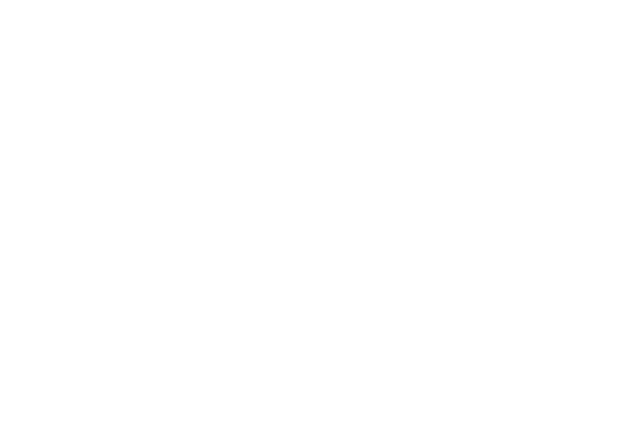
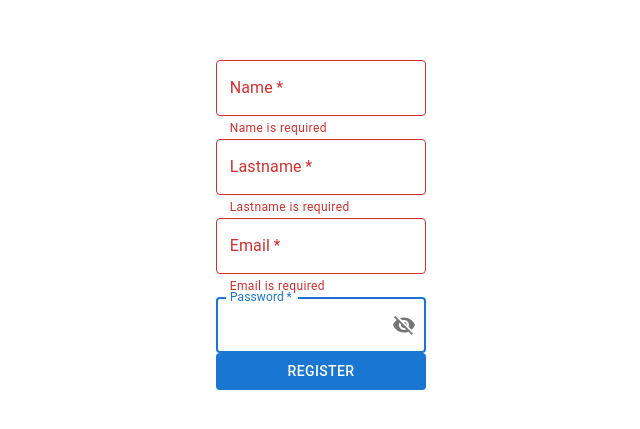
Before and after one commit to michaelhernandez29/stucode, a React (Create React App) app in the folder packages/client/: page / in a window 1280 px wide. Shown: the part 183-612 px from the top of the page, without its empty margins (319-959 px from the left). Built offline with nearby package versions, Linux system fonts and the light colour scheme; no server answers.

Commit message:
feat(client): implement register form

```diff
--- a/packages/client/src/App.js
+++ b/packages/client/src/App.js
@@ -1,5 +1,11 @@
+import Register from './pages/authentication/register';
+
 function App() {
-  return <div className="App"></div>;
+  return (
+    <div className="App">
+      <Register />
+    </div>
+  );
 }
 
 export default App;
--- /dev/null
+++ b/packages/client/src/api/httpClient.js
@@ -0,0 +1,25 @@
+import axios from 'axios';
+
+const HttpClient = axios.create({
+  baseURL: process.env.REACT_APP_API_URL,
+});
+
+HttpClient.interceptors.response.use(
+  function (response) {
+    return response.data;
+  },
+  function (error) {
+    if (error?.response) {
+      return Promise.reject(error.response.data);
+    }
+    return Promise.reject(error);
+  },
+);
+
+const setAuthorizationToken = (token) => {
+  HttpClient.defaults.headers.common['Authorization'] = `Bearer ${token}`;
+};
+
+HttpClient.setAuthorizationToken = setAuthorizationToken;
+
+export default HttpClient;
--- /dev/null
+++ b/packages/client/src/api/services/endpoints.js
@@ -0,0 +1,3 @@
+export default {
+  REGISTER: '/users/register',
+};
--- /dev/null
+++ b/packages/client/src/api/services/userService.js
@@ -0,0 +1,17 @@
+import Endpoints from './endpoints';
+import HttpClient from '../httpClient';
+
+const userService = {};
+
+/**
+ * Registers a new user.
+ * @param {object} data - The registration data.
+ * @returns {Promise} A promise resolving to the registration response.
+ */
+const register = (data) => {
+  return HttpClient.post(Endpoints.REGISTER, data);
+};
+
+userService.register = register;
+
+export default userService;
--- /dev/null
+++ b/packages/client/src/pages/authentication/register.js
@@ -0,0 +1,123 @@
+import React, { useState } from 'react';
+
+import * as Yup from 'yup';
+import { Form, Formik } from 'formik';
+import { Alert, Box, Button, Grid, IconButton, InputAdornment, TextField } from '@mui/material';
+import RemoveRedEyeIcon from '@mui/icons-material/RemoveRedEye';
+import VisibilityOffIcon from '@mui/icons-material/VisibilityOff';
+
+import UserService from '../../api/services/userService';
+
+function Register() {
+  const [showPassword, setShowPassword] = useState(false);
+  const [error, setError] = useState('');
+  const initialValues = { name: '', lastname: '', email: '', password: '' };
+  const validationSchema = Yup.object({
+    name: Yup.string().required('Name is required'),
+    lastname: Yup.string().required('Lastname is required'),
+    email: Yup.string().email('Enter a valid email').required('Email is required'),
+    password: Yup.string().required('Password is required'),
+  });
+
+  const handleClickShowPassword = () => {
+    setShowPassword(!showPassword);
+  };
+
+  const handleFormSubmit = async (values) => {
+    try {
+      await UserService.register(values);
+    } catch (error) {
+      setError(error.message);
+    }
+  };
+
+  return (
+    <Box sx={{ height: '100vh' }}>
+      <Grid container justifyContent="center" alignItems="center" sx={{ height: '100vh' }}>
+        <Grid item xs={11} md={6} lg={2}>
+          <Formik initialValues={initialValues} validationSchema={validationSchema} onSubmit={handleFormSubmit}>
+            {(props) => (
+              <Form onSubmit={props.handleSubmit}>
+                <TextField
+                  name="name"
+                  label="Name"
+                  placeholder="Enter your name"
+                  type="text"
+                  onChange={props.handleChange}
+                  onBlur={props.handleBlur}
+                  value={props.values.name}
+                  fullWidth
+                  required
+                  autoFocus
+                  error={props.touched.name && Boolean(props.errors.name)}
+                  helperText={props.touched.name && props.errors.name}
+                />
+                <TextField
+                  name="lastname"
+                  label="Lastname"
+                  placeholder="Enter your lastname"
+                  type="text"
+                  onChange={props.handleChange}
+                  onBlur={props.handleBlur}
+                  value={props.values.lastname}
+                  fullWidth
+                  required
+                  autoFocus
+                  error={props.touched.lastname && Boolean(props.errors.lastname)}
+                  helperText={props.touched.lastname && props.errors.lastname}
+                />
+                <TextField
+                  name="email"
+                  label="Email"
+                  placeholder="Enter your email"
+                  type="text"
+                  onChange={props.handleChange}
+                  onBlur={props.handleBlur}
+                  value={props.values.email}
+                  fullWidth
+                  required
+                  autoFocus
+                  error={props.touched.email && Boolean(props.errors.email)}
+                  helperText={props.touched.email && props.errors.email}
+                />
+                <TextField
+                  name="password"
+                  label="Password"
+                  placeholder="Enter your password"
+                  type={showPassword ? 'text' : 'password'}
+                  onChange={props.handleChange}
+                  onBlur={props.handleBlur}
+                  value={props.values.password}
+                  fullWidth
+                  required
+                  autoFocus
+                  error={props.touched.password && Boolean(props.errors.password)}
+                  helperText={props.touched.password && props.errors.password}
+                  InputProps={{
+                    endAdornment: (
+                      <InputAdornment position="end">
+                        <IconButton onClick={handleClickShowPassword} edge="end">
+                          {showPassword ? <RemoveRedEyeIcon /> : <VisibilityOffIcon />}
+                        </IconButton>
+                      </InputAdornment>
+                    ),
+                  }}
+                />
+                {error && (
+                  <Alert severity="error" sx={{ mb: 2 }}>
+                    {error}
+                  </Alert>
+                )}
+                <Button type="submit" variant="contained" color="primary" fullWidth disableElevation>
+                  Register
+                </Button>
+              </Form>
+            )}
+          </Formik>
+        </Grid>
+      </Grid>
+    </Box>
+  );
+}
+
+export default Register;
```
Also changed, not shown: packages/client/package.json (+8 -1 lines), 2 other files (tests, documents, lock files or other folders).
